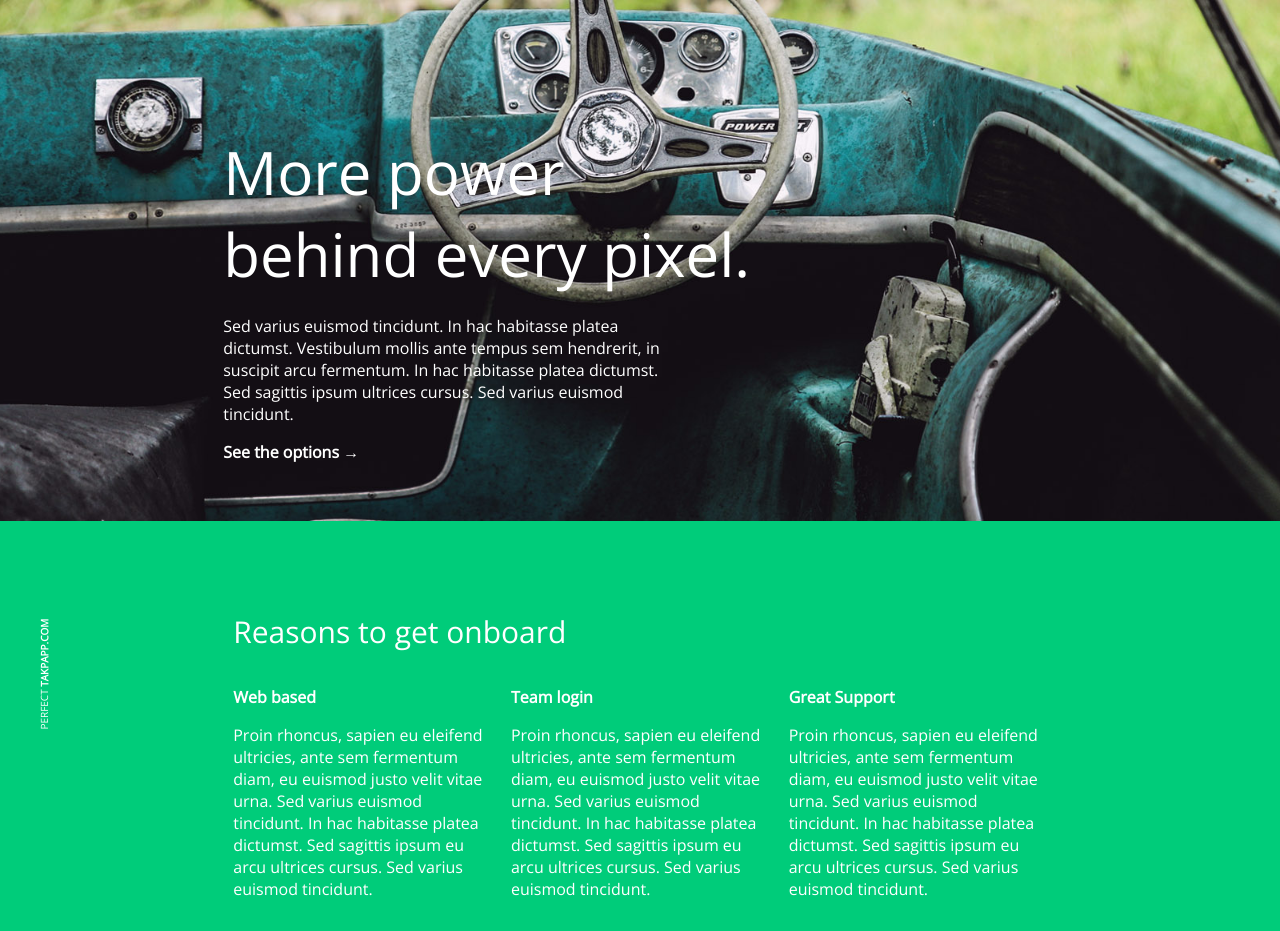
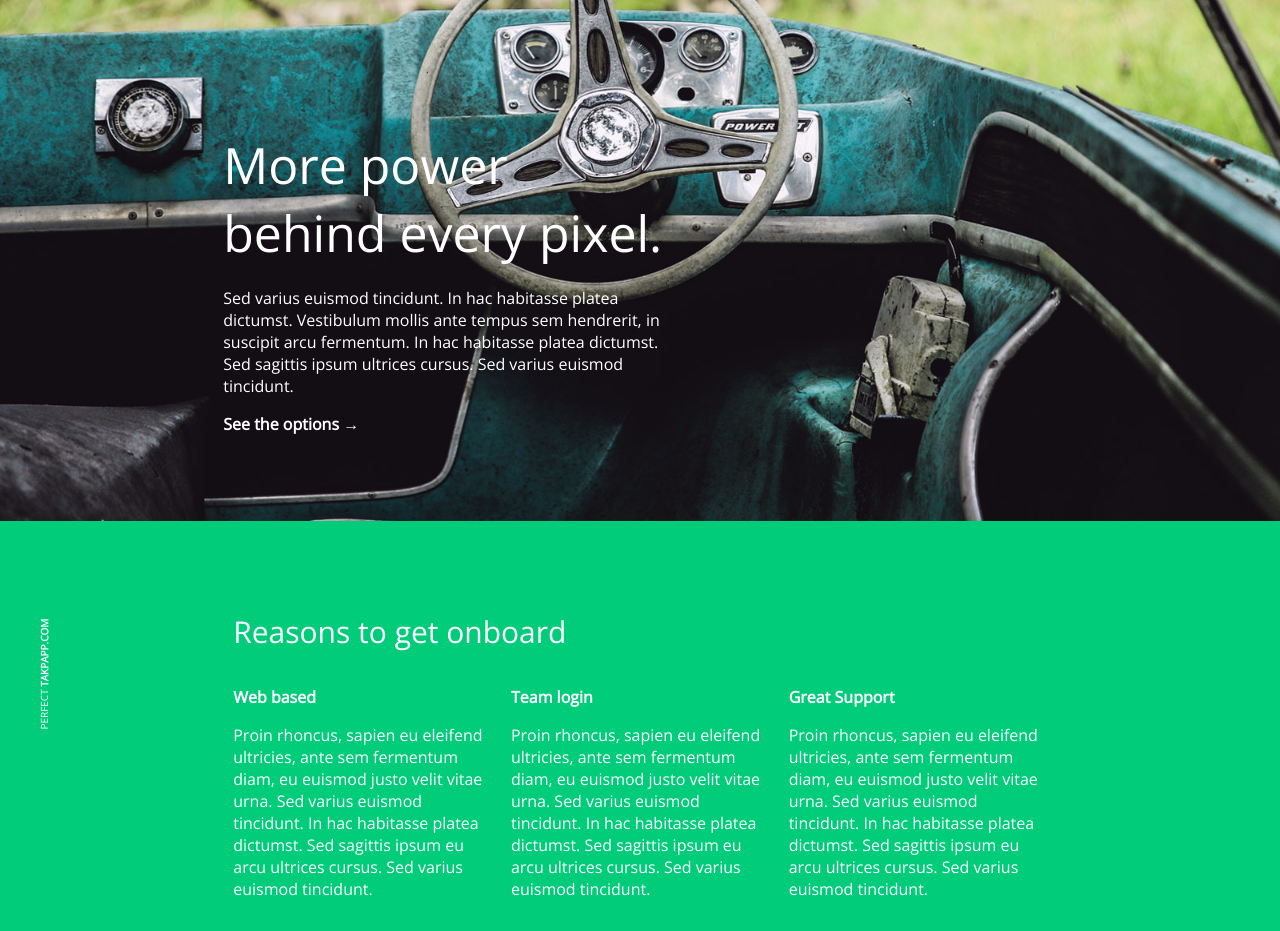
Before and after one commit to KowPaw/Project1, a plain HTML site: page index.html in a window 1280 px wide. Shown: the part 2980-3911 px from the top of the page. Drawn offline with nearby package versions, Linux system fonts and the light colour scheme.

Commit message:
Update after code review

```diff
--- a/index.html
+++ b/index.html
@@ -109,7 +109,7 @@
 		<section class="power" id="power">
 			<div class="row">
 				<div class="col-6 col-offset-2">
-					<h1>More power<br>behind every pixel.</h1>
+					<h2>More power<br>behind every pixel.</h2>
 					<p>Sed varius euismod tincidunt. In hac habitasse platea dictumst. Vestibulum mollis ante tempus sem hendrerit, in suscipit arcu fermentum. In hac habitasse platea dictumst. Sed sagittis ipsum ultrices cursus. Sed varius euismod tincidunt.</p>
 					<a href="#power">See the options →</a>
 				</div>
--- a/style.css
+++ b/style.css
@@ -108,7 +108,8 @@ header .down .lorem p:first-of-type {
 	color: white;
 	min-height: 700px;
 }
-.power h1 {
+.power h2 {
+	font-size: 50px;
 	margin-top: 300px;
 	margin-bottom: 20px;
 }
```
